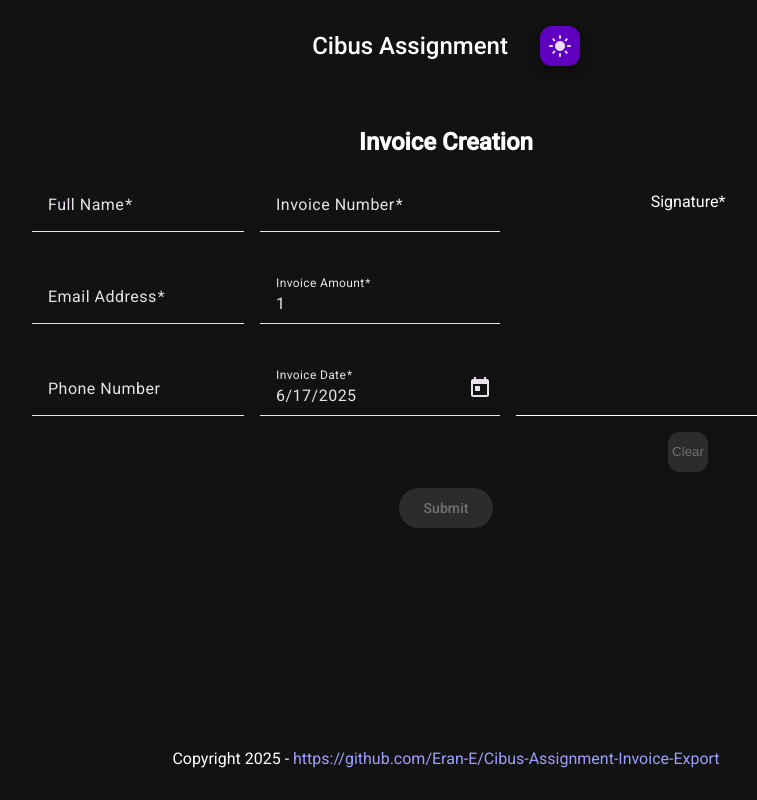
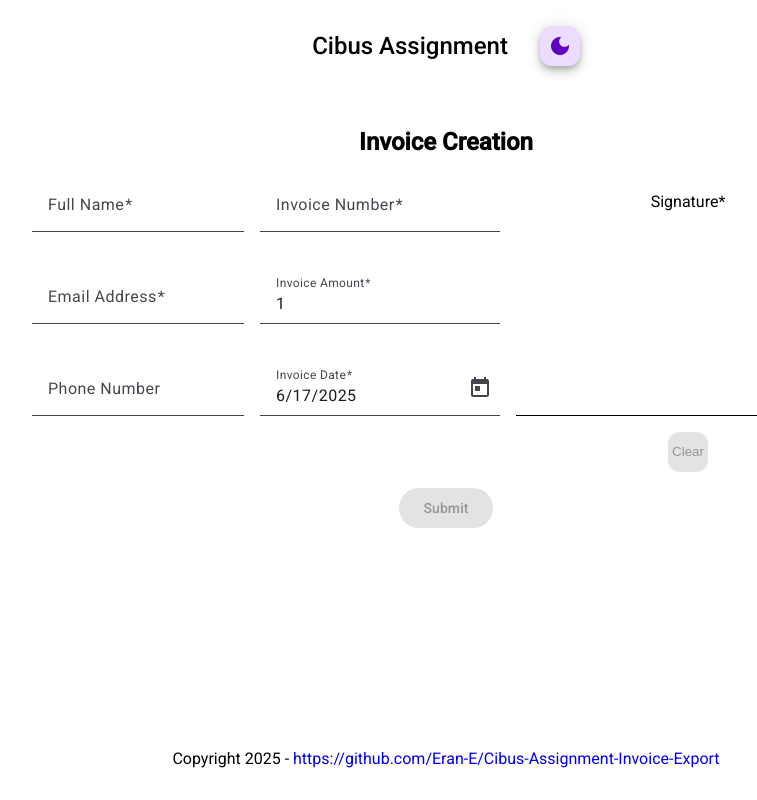
Before and after one commit to Eran-E/Cibus-Assignment-Invoice-Export, an Angular app: page / in a window 1280 px wide. Shown: the whole page, without its empty margins (194-951 px from the left). Built offline with nearby package versions, Linux system fonts and the light colour scheme.

Commit message:
Refactor header component to implement dark mode functionality: add OnInit lifecycle hook, load dark mode preference from localStorage, and update theme accordingly. Simplify dark mode toggle logic and ensure proper theme setting based on user preference.

```diff
--- a/src/app/components/header/header.ts
+++ b/src/app/components/header/header.ts
@@ -1,4 +1,4 @@
-import { Component, signal } from '@angular/core';
+import { Component, OnInit, signal } from '@angular/core';
 import { MatButtonModule } from '@angular/material/button';
 import { MatIconModule } from '@angular/material/icon';
 
@@ -9,19 +9,31 @@ import { MatIconModule } from '@angular/material/icon';
   styleUrl: './header.scss',
   standalone: true
 })
-export class Header {
+export class Header implements OnInit {
 
-  public isDarkMode = signal<boolean>(localStorage.getItem('darkMode') === 'true' || true);
+  public isDarkMode = signal<boolean>(true);
+
+  ngOnInit(): void {
+    this._loadDarkMode();
+  }
+
+  private _setTheme(): void {
+    if (this.isDarkMode()) {
+      document.documentElement.style.setProperty('color-scheme', 'dark');
+    } else {
+      document.documentElement.style.setProperty('color-scheme', 'light');
+    }
+  }
+
+  private _loadDarkMode(): void {
+    const darkMode = localStorage.getItem('darkMode');
+    this.isDarkMode.set(darkMode === 'true');
+    this._setTheme();
+  }
 
   public toggleDarkMode(): void {
-
-    if (this.isDarkMode()) {
-      document.documentElement.style.setProperty('color-scheme', 'light');
-    } else {
-      document.documentElement.style.setProperty('color-scheme', 'dark');
-    }
-
     this.isDarkMode.set(!this.isDarkMode());
+    this._setTheme();
     localStorage.setItem('darkMode', this.isDarkMode().toString());
   }
 
```
